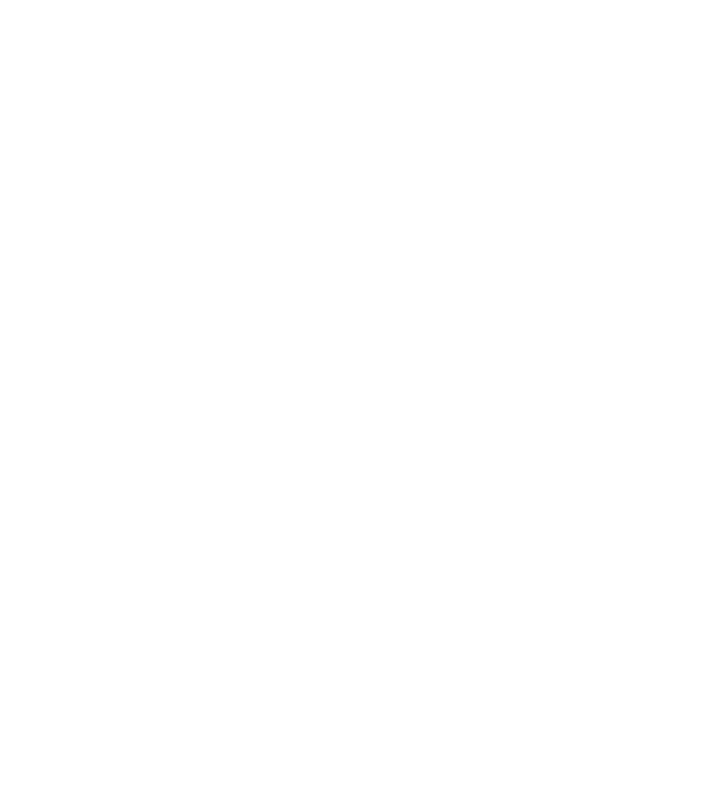
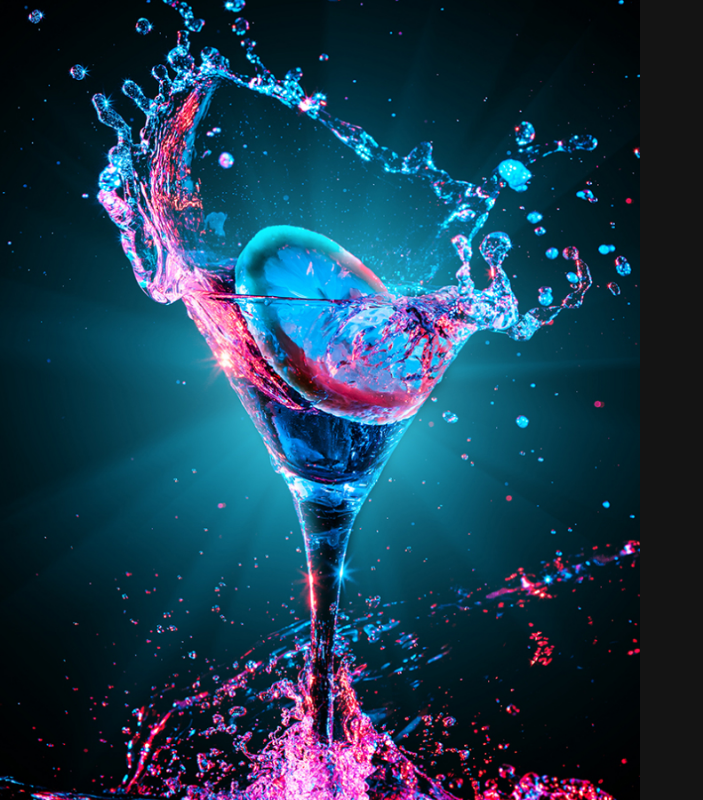
Before and after one commit to drummer-Yurii/cocktails, a Vue app: page / in a window 1280 px wide. Shown: the whole page, without its empty margins (0-703 px from the left). Built offline with nearby package versions, Linux system fonts and the light colour scheme; the HTML template or start-up script is replaced by a standard one.

Commit message:
add background & img to main page

```diff
--- /dev/null
+++ b/src/components/AppLayout.vue
@@ -0,0 +1,33 @@
+<script setup>
+const props = defineProps({
+    imgUrl: {
+        type: String,
+        required: true,
+    },
+});
+</script>
+
+<template>
+    <div class="root">
+        <div :style="`background-image: url(${imgUrl})`" class="img"></div>
+        <div class="main"></div>
+    </div>
+</template>
+
+<style lang="sass" scoped>
+@import '../assets/styles/main'
+
+.root
+    display: flex
+    min-height: 100vh
+    background-color: $background
+
+.img
+    width: 50%
+    background-repeat: no-repeat
+    background-position: 50% 50%
+    background-size: cover
+
+.main
+    width: 50%
+</style>
--- a/src/pages/Home.vue
+++ b/src/pages/Home.vue
@@ -1,9 +1,9 @@
 <script setup>
-
+import AppLayout from "../components/AppLayout.vue";
 </script>
 
 <template>
-    Home
+    <AppLayout imgUrl="/src/assets/img/bg-1.jpg" />
 </template>
 
 <style lang="sass" scoped>
```
Also changed, not shown: src/assets/img/bg-1.jpg (added).
